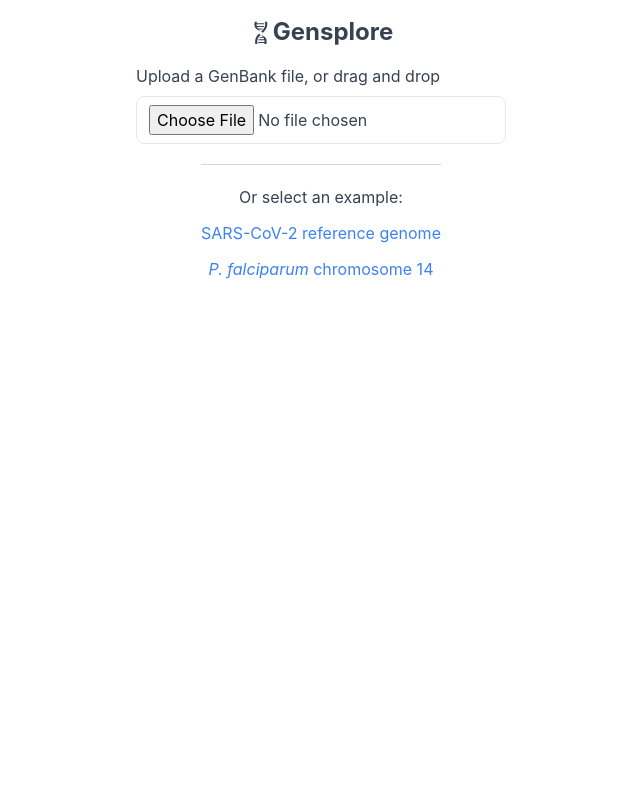
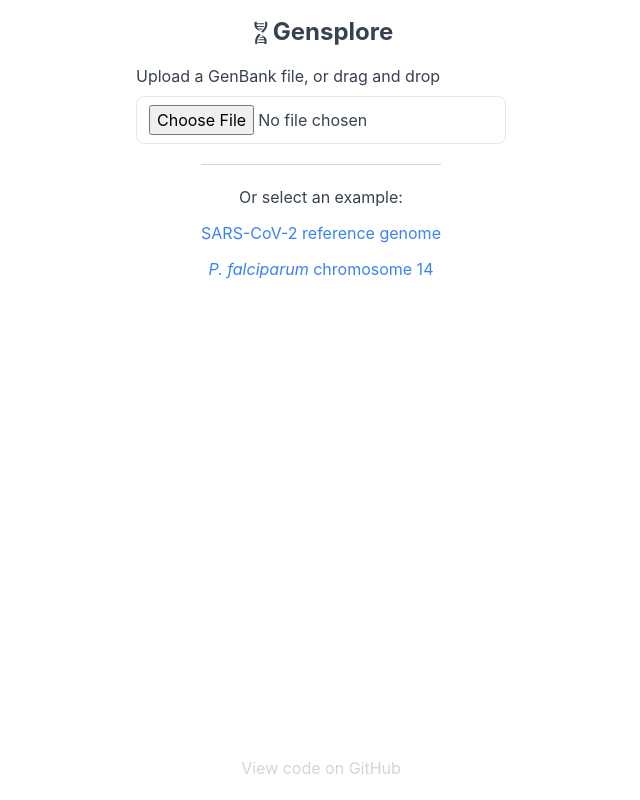
Before and after one commit to theosanderson/gensplore, a React (Create React App) app: page / in a window 1280 px wide. Shown: the whole page, without its empty margins (319-959 px from the left). Built offline with nearby package versions, Linux system fonts and the light colour scheme.

Commit message:
add gh link

```diff
--- a/src/App.js
+++ b/src/App.js
@@ -1060,6 +1060,7 @@
     const response = await fetch(url);
     const text = await response.text();
     setGenbankString(text);
+    setLoading(false);
   };
 
   const loadFromFile = async (file) => {
@@ -1125,6 +1126,9 @@
 
 
 >
+<div className="fixed bottom-5 text-center w-full">
+    <a className="text-gray-300 hover:text-gray-500" href="https://github.com/theosanderson/gensplore">View code on GitHub</a>
+</div>
 
 
 <h3 className="text-2xl mr-3 text-gray-700 ml-3 font-bold text-center mt-4 mb-4 ">
@@ -1170,7 +1174,12 @@
         </li>
       </ul>
 </div>
+
 </div>
+<div>
+
+</div>
+
 </div>
 
     )}
```
